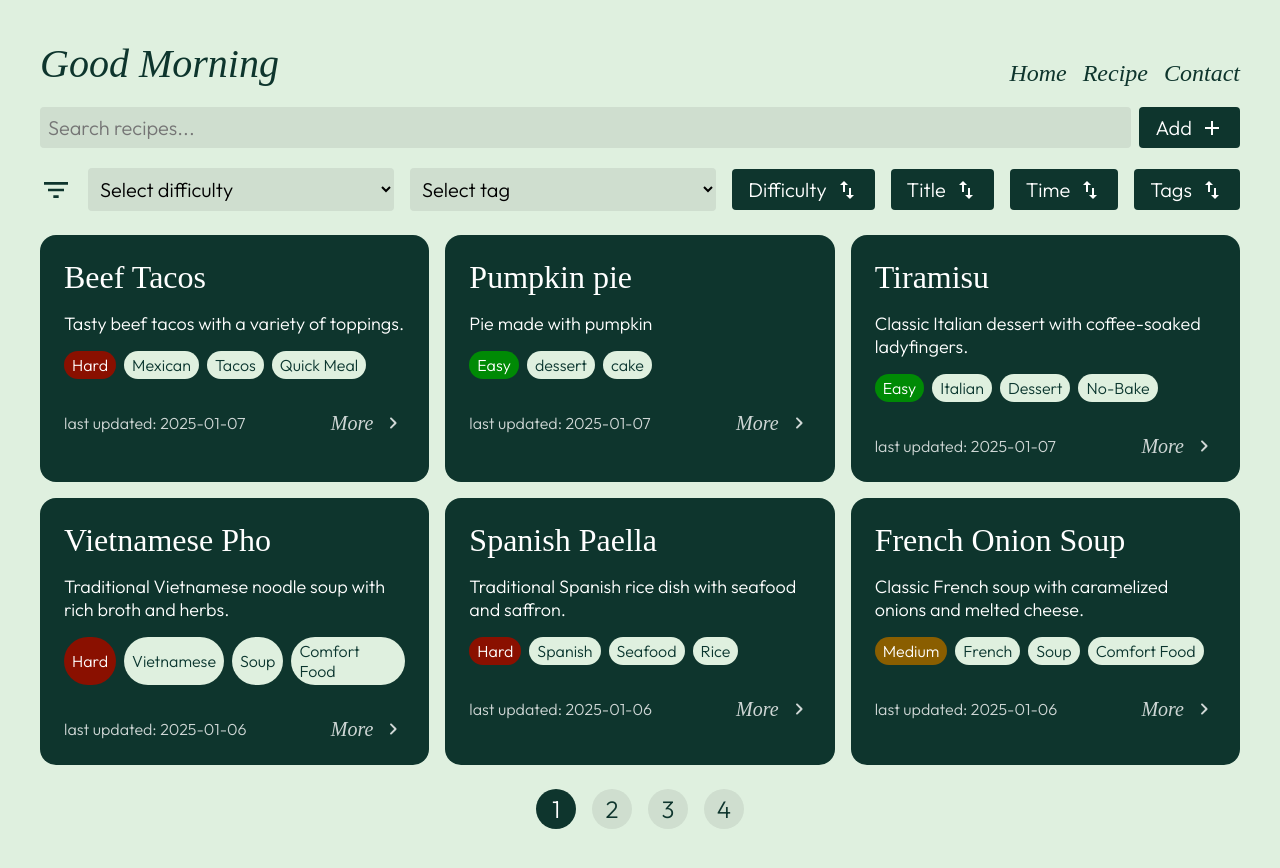
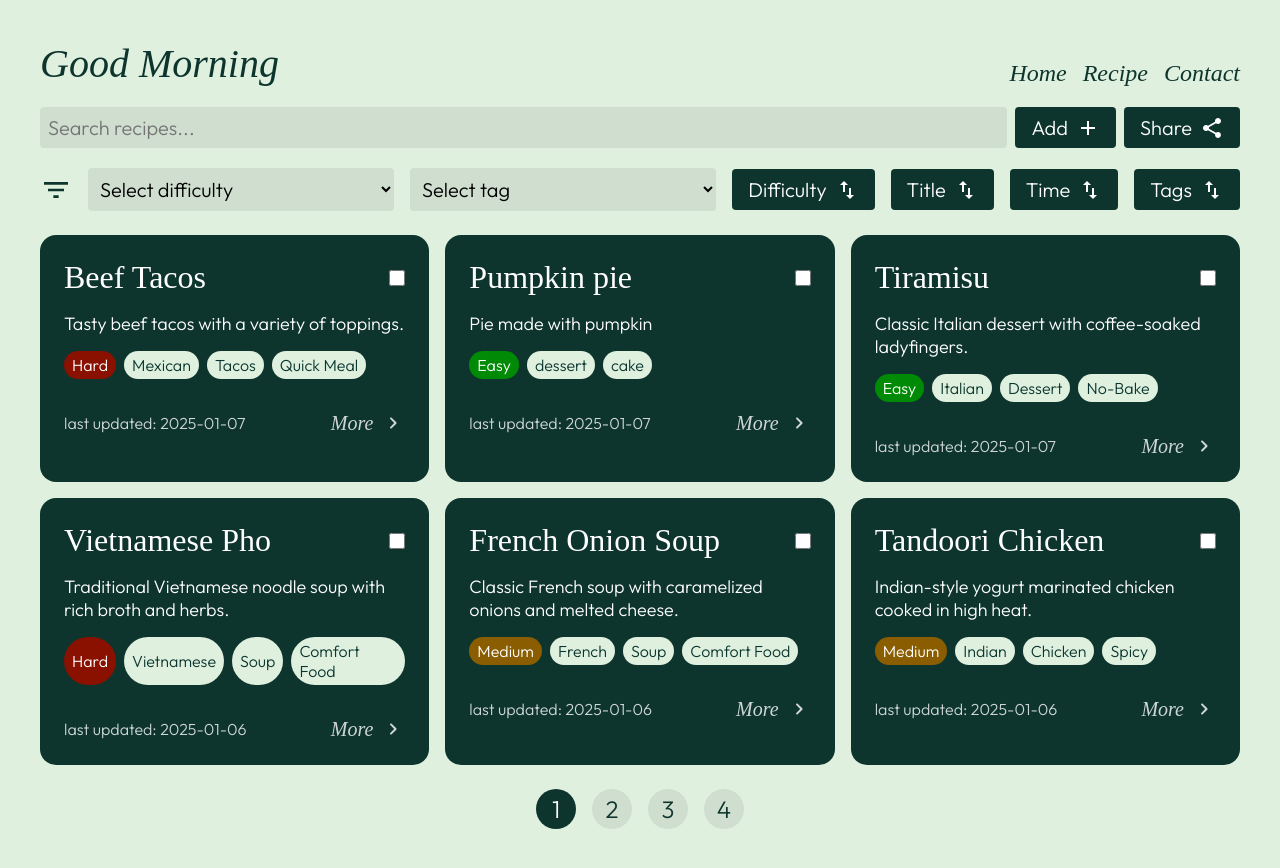
Before and after one commit to amusayevv/recipes, a React (Vite) app: page / in a window 1280 px wide. Both pictures are taken after a click on the button "Recipe". Built offline with nearby package versions, Linux system fonts and the light colour scheme; data requests are answered from the project's data file; a web font is replaced by a local one.

Commit message:
share function

```diff
--- a/data/db.json
+++ b/data/db.json
@@ -448,38 +448,6 @@
       "last_updated": "2025-01-06"
     },
     {
-      "id": "14",
-      "title": "Spanish Paella",
-      "description": "Traditional Spanish rice dish with seafood and saffron.",
-      "ingredients": [
-        "Bomba rice",
-        "Shrimp",
-        "Mussels",
-        "Chorizo",
-        "Saffron threads",
-        "Bell peppers",
-        "Peas",
-        "Chicken stock",
-        "White wine"
-      ],
-      "difficulty_level": "Hard",
-      "preparation_steps": [
-        "Toast saffron and steep in white wine.",
-        "Cook chorizo and set aside.",
-        "Sauté vegetables in paella pan.",
-        "Add rice and toast lightly.",
-        "Add stock and saffron mixture.",
-        "Add seafood in proper order.",
-        "Create socarrat at the end."
-      ],
-      "tags": [
-        "Spanish",
-        "Seafood",
-        "Rice"
-      ],
-      "last_updated": "2025-01-06"
-    },
-    {
       "id": "15",
       "title": "French Onion Soup",
       "description": "Classic French soup with caramelized onions and melted cheese.",
--- a/src/components/RecipeCard.jsx
+++ b/src/components/RecipeCard.jsx
@@ -34,6 +34,7 @@ const RecipeCard = (props) => {
                     <div className="title-flex">
                         <h3 className="card-title">{props.title}</h3>
 
+                        <div className="title-right-flex">
                             {isHovered && (
                                 <div className="icons-flex">
                                     <button
@@ -43,13 +44,24 @@ const RecipeCard = (props) => {
                                         <EditIcon />
                                     </button>
                                     <button
-                                    onClick={() => props.handleDelete(props.id)}
+                                        onClick={() =>
+                                            props.handleDelete(props.id)
+                                        }
                                         className="button-delete button-icon"
                                     >
                                         <DeleteIcon />
                                     </button>
                                 </div>
                             )}
+                            <input
+                                type="checkbox"
+                                checked={props.isSelected}
+                                onChange={() =>
+                                    props.handleSelectRecipe(props.id)
+                                }
+                                className="checkbox"
+                            />
+                        </div>
                     </div>
                     <p className="card-description">{props.description}</p>
                 </div>
--- a/src/index.css
+++ b/src/index.css
@@ -397,3 +397,17 @@ nav {
 .page-item > button:hover {
     background: #8a9e9a;
 }
+
+.checkbox {
+    width: 16px;
+    height: 16px;
+    margin-top: auto;
+    margin-bottom: auto;
+}
+
+.title-right-flex {
+    display: flex;
+    gap: 16px;
+    align-items: center;
+    justify-content: end;
+}
--- a/src/pages/Recipe.jsx
+++ b/src/pages/Recipe.jsx
@@ -7,6 +7,7 @@ import FilterListIcon from "@mui/icons-material/FilterList";
 import SwapVertIcon from "@mui/icons-material/SwapVert";
 import EditRecipe from "../components/EditRecipe";
 import Pagination from "../components/Pagination";
+import ShareIcon from "@mui/icons-material/Share";
 
 function Recipe() {
     const [allRecipes, setAllRecipes] = useState([]);
@@ -18,6 +19,7 @@ function Recipe() {
     const [triggerUseEffect, setTriggerUseEffect] = useState(0);
     const [page, setPage] = useState(1);
     const [recipesPerPage, setRecipesPerPage] = useState(6);
+    const [selectedRecipes, setSelectedRecipes] = useState([]);
 
     useEffect(() => {
         fetch("http://localhost:3000/recipes")
@@ -158,6 +160,28 @@ function Recipe() {
         setEditedRecipe(currentRecipe);
     }
 
+    function handleSelectRecipe(id) {
+        setSelectedRecipes((prevSelected) => {
+            if (prevSelected.includes(id)) {
+                return prevSelected.filter((recipeId) => recipeId !== id);
+            } else {
+                return [...prevSelected, id];
+            }
+        });
+    }
+
+    function handleShare() {
+        const recipesToShare = allRecipes.filter((recipe) =>
+            selectedRecipes.includes(recipe.id)
+        );
+        const emailContent = JSON.stringify(recipesToShare, null, 2);
+
+        const emailLink = `mailto:?subject=Recipes&body=${encodeURIComponent(
+            emailContent
+        )}`;
+        window.location.href = emailLink;
+    }
+
     const lastPostIndex = page * recipesPerPage;
     const firstPostIndex = lastPostIndex - recipesPerPage;
     const currentRecipes = filteredRecipes.slice(firstPostIndex, lastPostIndex);
@@ -168,6 +192,9 @@ function Recipe() {
                 <Search handleSearch={handleSearch} />
                 <button onClick={openAdd} className="add-button primary">
                     Add <AddIcon />
+                </button>
+                <button onClick={handleShare} className="share-button primary">
+                    Share <ShareIcon />
                 </button>
             </div>
             <div className="filter-flex">
@@ -220,6 +247,8 @@ function Recipe() {
                         openPopup={() => handleClick(item.id)}
                         handleDelete={() => handleDelete(item.id)}
                         handleEdit={() => handleEdit(item.id)}
+                        isSelected={selectedRecipes.includes(item.id)}
+                        handleSelectRecipe={handleSelectRecipe}
                     />
                 ))}
             </div>
```
Lines whose indentation alone changed are shown as unchanged.
